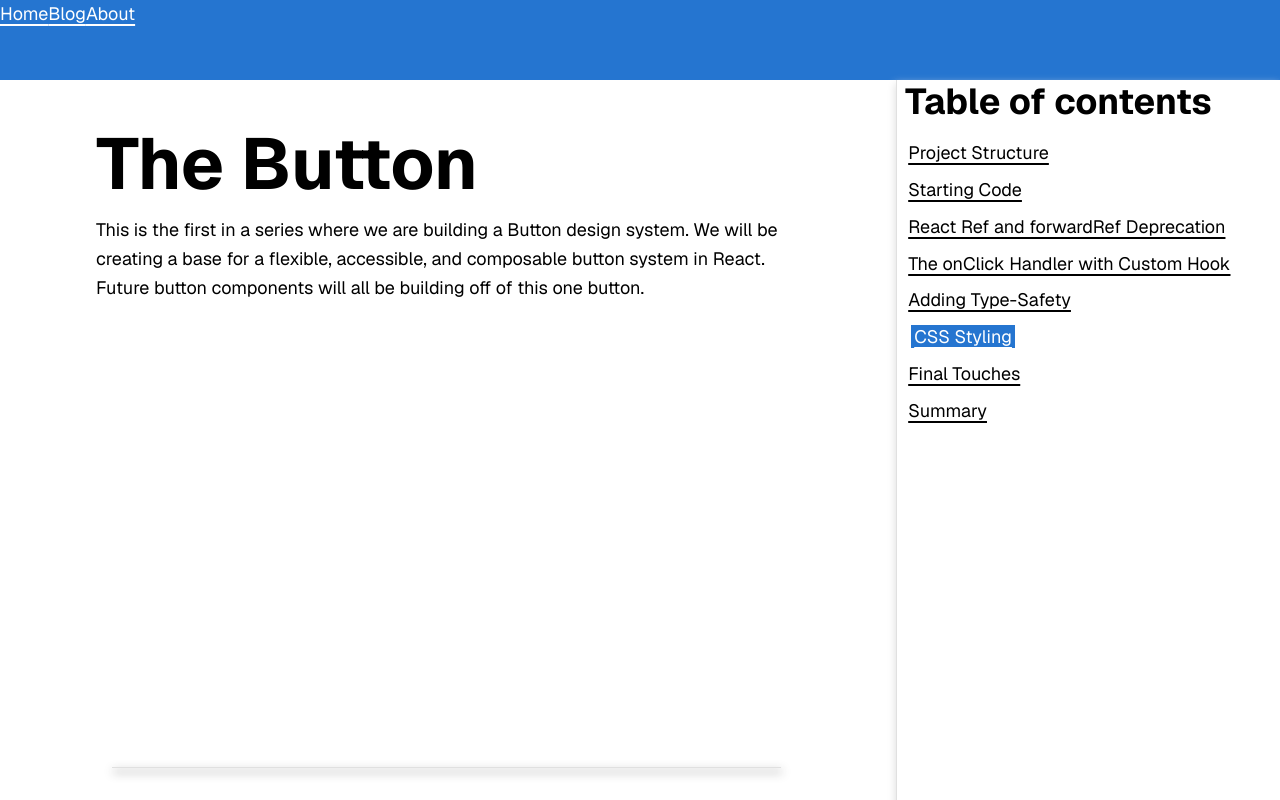
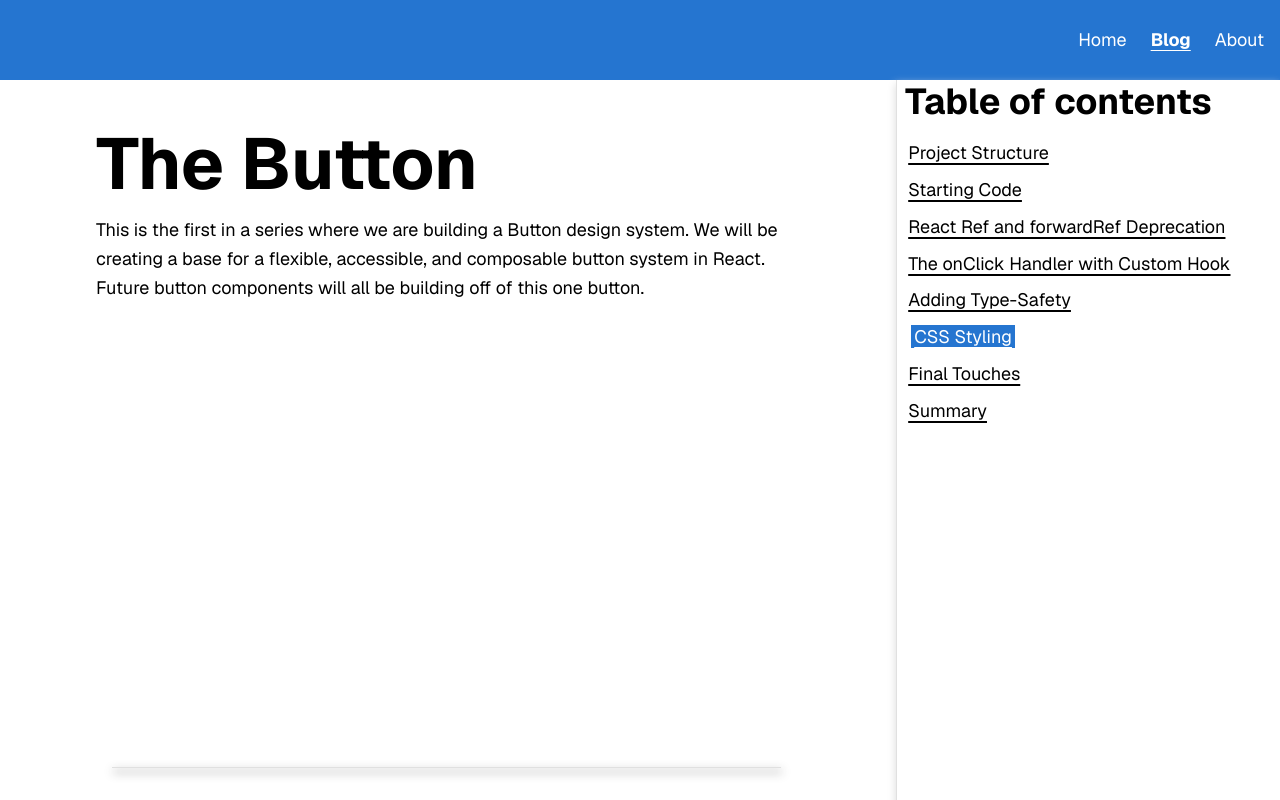
Before and after one commit to codercarl1243/react_components_system, a Next.js app: page /blog/design-system/buttons/base in a window 1280 px wide. Shown: the top 800 px of the page. Built offline with nearby package versions, Linux system fonts and the light colour scheme.

Commit message:
UPDATE header should have some basic styling

```diff
--- a/app/styles/components/header.css
+++ b/app/styles/components/header.css
@@ -1,6 +1,31 @@
-
 .header {
     height: 5rem;
     background-color: var(--color-primary-400);
     color: var(--color-neutral-100);
+    display: flex;
+    align-items: center;
+    padding: 0 1rem;
 }
+
+.header nav {
+    display: flex;
+    gap: 1.5rem;
+    margin-left: auto;
+}
+
+.header nav a {
+    color: var(--color-neutral-100);
+    font-size: 1.125rem;
+    transition: color 0.3s ease;
+
+    &:not(:hover, :focus-visible) {
+        text-decoration: none;
+
+    }
+}
+
+.header nav a.active {
+    font-weight: bold;
+    text-decoration: underline;
+
+}
```
